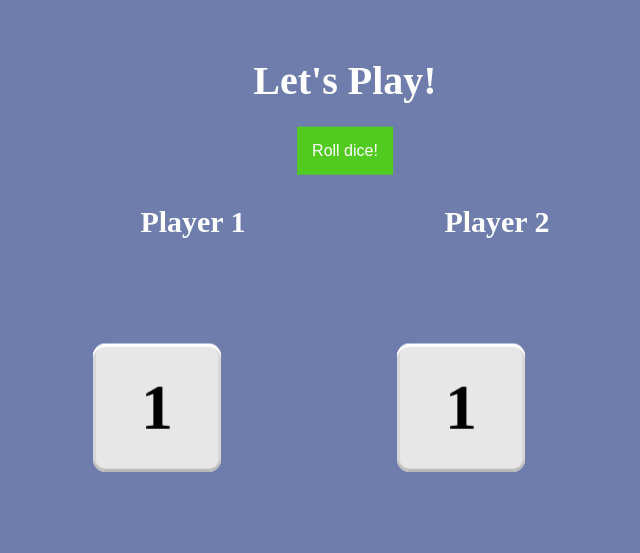
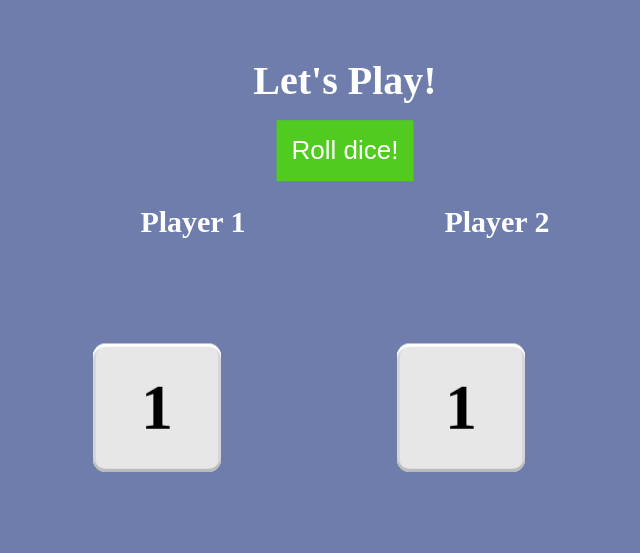
Before and after one commit to o-ilie/dice-game, a plain HTML site: page index.html in a window 1280 px wide. Shown: the whole page, without its empty margins (295-935 px from the left). Drawn offline with Linux system fonts and the light colour scheme.

Commit message:
Update styles.css

```diff
--- a/styles.css
+++ b/styles.css
@@ -19,13 +19,16 @@ h2 {
 }
 
 button {
+position: absolute;
+  left: 50%;
+  transform: translate(-50%, -50%);
   background-color: #51CB20;
   border: none;
   color: white;
   padding: 15px;
   text-align: center;
   text-decoration: none;
-  font-size: 16px;
+  font-size: 26px;
 }
 
 .ex1 {
@@ -40,13 +43,6 @@ button {
   perspective: 800px;
   perspective-origin: 40% 30%;
 }
-
-.roll-button {
-  position: absolute;
-  left: 50%;
-  transform: translate(-50%, -50%);
-}
-
 
 .container1, .container2 {
   position: relative;
```
